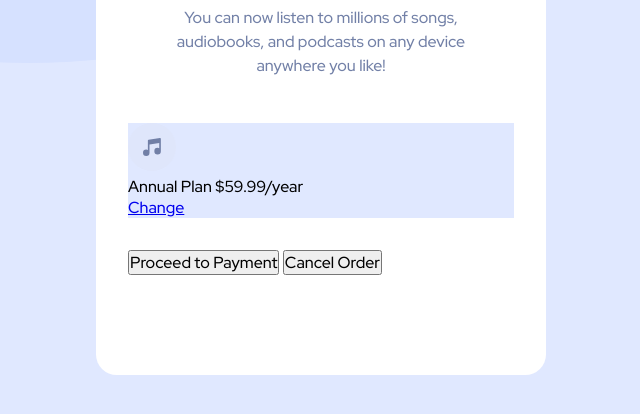
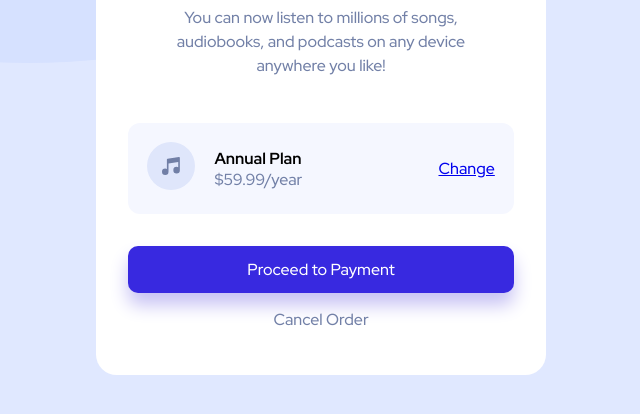
Before and after one commit to bleyyannick/FM_order-summary-component, a plain HTML site: page index.html in a window 1280 px wide. Shown: the part 374-788 px from the top of the page, without its empty margins (319-959 px from the left). Drawn offline with Linux system fonts and the light colour scheme.

```diff
--- a/style.css
+++ b/style.css
@@ -45,5 +45,62 @@ main#card {
 }
 
 #card-pricing {
-    background: hsl(225, 100%, 94%)
+    background: hsl(225, 100%, 98%);
+    display: flex;
+    align-items: center;
+    padding: 1.2em;
+    border-radius: 12px;
 }
+
+#card-pricing div:first-child {
+    margin-right: 1.2em;
+}
+
+#card-pricing div:nth-of-type(2) {
+    display: flex;
+    flex-direction: column;
+}
+#card-pricing div:last-of-type {
+    width: 100%;
+    display: flex;
+    justify-content: end;
+}
+#card-pricing div:nth-of-type(2) span:first-child {
+    font-weight: bold;
+}
+
+#card-pricing div:nth-of-type(2) span:last-of-type {
+    font-weight: 500;
+    color: hsl(224, 23%, 55%);
+}
+
+#card-cta {
+    display:flex;
+    flex-direction: column;
+    font-weight: bold;
+}
+.cta-payment {
+    padding: .8em 0;
+    background-color: hsl(245, 75%, 52%);
+    color: white;
+    border: none;
+    border-radius: 10px;
+    box-shadow: 0px 12px 18px hsl(246, 70%, 86%);
+}
+.cta-payment:hover {
+    cursor: pointer;
+    filter:brightness(1.9);
+    box-shadow: 0px 12px 18px hsl(246, 70%, 86%);
+}
+
+.cta-cancel {
+    margin-top: 1em;
+    border: none;
+    background-color:  inherit;
+    color: hsl(224, 23%, 55%);
+}
+
+.cta-cancel:hover {
+    color: black;
+    cursor: pointer;
+}
```
Also changed, not shown: index.html (+2 -2 lines).
